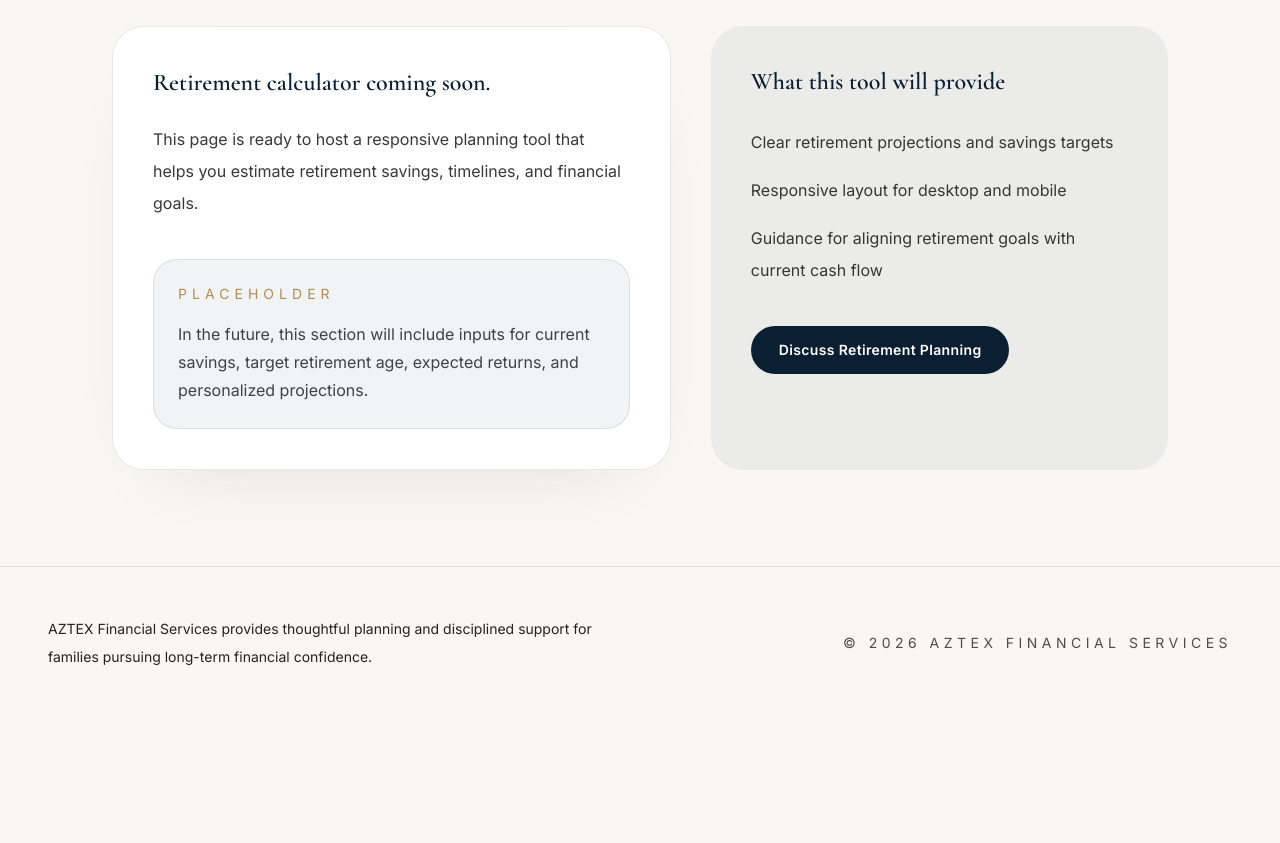
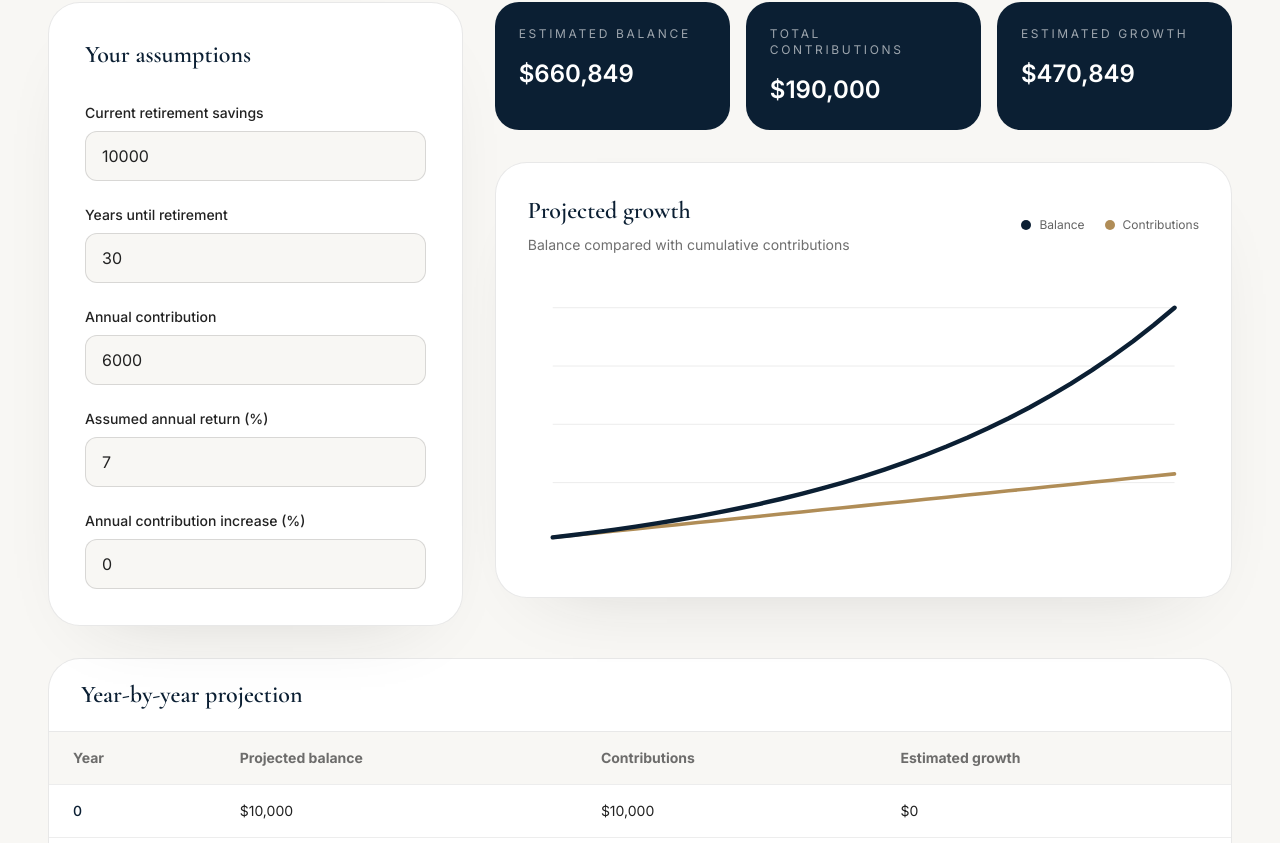
Before and after one commit to kyanlazo23-png/aztex-website, a Next.js app: page /retirement-calculator in a window 1280 px wide. Shown: the part 357-1200 px from the top of the page. Before the commit the page ends 1076 px from the top, so only its background shows below. Built offline with nearby package versions, Linux system fonts and the light colour scheme.

Commit message:
Add interactive retirement calculator and chart

```diff
--- a/app/retirement-calculator/page.tsx
+++ b/app/retirement-calculator/page.tsx
@@ -1,39 +1,182 @@
-import Button from "@/components/Button";
+"use client";
+
+import { useMemo, useState } from "react";
 import SectionTitle from "@/components/SectionTitle";
 
+type Projection = {
+  year: number;
+  balance: number;
+  contributions: number;
+  growth: number;
+};
+
+const money = new Intl.NumberFormat("en-US", {
+  style: "currency",
+  currency: "USD",
+  maximumFractionDigits: 0,
+});
+
+function clamp(value: number, min: number, max: number) {
+  return Math.min(Math.max(value, min), max);
+}
+
 export default function RetirementCalculatorPage() {
+  const [currentBalance, setCurrentBalance] = useState(10000);
+  const [years, setYears] = useState(30);
+  const [annualContribution, setAnnualContribution] = useState(6000);
+  const [annualReturn, setAnnualReturn] = useState(7);
+  const [contributionIncrease, setContributionIncrease] = useState(0);
+
+  const projections = useMemo<Projection[]>(() => {
+    const safeYears = clamp(Math.round(years || 0), 1, 60);
+    const rate = clamp(annualReturn || 0, 0, 20) / 100;
+    const increase = clamp(contributionIncrease || 0, 0, 20) / 100;
+    let balance = Math.max(currentBalance || 0, 0);
+    let contribution = Math.max(annualContribution || 0, 0);
+    let totalContributions = balance;
+
+    const rows: Projection[] = [
+      { year: 0, balance, contributions: totalContributions, growth: 0 },
+    ];
+
+    for (let year = 1; year <= safeYears; year += 1) {
+      const monthlyRate = Math.pow(1 + rate, 1 / 12) - 1;
+      const monthlyContribution = contribution / 12;
+
+      for (let month = 0; month < 12; month += 1) {
+        balance = balance * (1 + monthlyRate) + monthlyContribution;
+      }
+
+      totalContributions += contribution;
+      rows.push({
+        year,
+        balance,
+        contributions: totalContributions,
+        growth: Math.max(balance - totalContributions, 0),
+      });
+      contribution *= 1 + increase;
+    }
+
+    return rows;
+  }, [currentBalance, years, annualContribution, annualReturn, contributionIncrease]);
+
+  const final = projections.at(-1) ?? projections[0];
+  const width = 760;
+  const height = 320;
+  const padding = 28;
+  const maxValue = Math.max(...projections.map((row) => row.balance), 1);
+  const point = (row: Projection) => {
+    const x = padding + (row.year / Math.max(projections.length - 1, 1)) * (width - padding * 2);
+    const y = height - padding - (row.balance / maxValue) * (height - padding * 2);
+    return `${x},${y}`;
+  };
+  const contributionPoint = (row: Projection) => {
+    const x = padding + (row.year / Math.max(projections.length - 1, 1)) * (width - padding * 2);
+    const y = height - padding - (row.contributions / maxValue) * (height - padding * 2);
+    return `${x},${y}`;
+  };
+
+  const fields = [
+    ["Current retirement savings", currentBalance, setCurrentBalance, 0, 10000000, 1000],
+    ["Years until retirement", years, setYears, 1, 60, 1],
+    ["Annual contribution", annualContribution, setAnnualContribution, 0, 500000, 500],
+    ["Assumed annual return (%)", annualReturn, setAnnualReturn, 0, 20, 0.1],
+    ["Annual contribution increase (%)", contributionIncrease, setContributionIncrease, 0, 20, 0.1],
+  ] as const;
+
   return (
-    <section className="mx-auto max-w-6xl px-6 py-24 sm:px-10 lg:px-12">
+    <section className="mx-auto max-w-7xl px-6 py-20 sm:px-10 lg:px-12">
       <SectionTitle
         eyebrow="Retirement Calculator"
-        title="A dedicated space for future retirement planning tools."
-        description="This page is prepared for an interactive calculator that helps clients model long-term savings and retirement readiness."
+        title="See how consistent saving may grow over time."
+        description="Adjust the assumptions below to create a hypothetical retirement projection and separate your contributions from estimated investment growth."
       />
-      <div className="mt-16 grid gap-10 lg:grid-cols-[1.1fr_0.9fr]">
-        <div className="rounded-[2rem] border border-[color:var(--color-charcoal)]/10 bg-white/95 p-10 shadow-[0_30px_80px_-50px_rgba(34,34,34,0.16)]">
-          <h2 className="text-2xl font-semibold text-[color:var(--color-navy)]">
-            Retirement calculator coming soon.
-          </h2>
-          <p className="mt-6 text-base leading-8 text-[color:var(--color-charcoal)]/90">
-            This page is ready to host a responsive planning tool that helps you estimate retirement savings, timelines, and financial goals.
-          </p>
-          <div className="mt-10 space-y-4 rounded-[1.5rem] border border-[color:var(--color-navy)]/10 bg-[color:var(--color-navy)]/5 p-6">
-            <p className="text-sm uppercase tracking-[0.36em] text-[color:var(--color-gold)]">Placeholder</p>
-            <p className="text-base leading-7 text-[color:var(--color-charcoal)]/85">
-              In the future, this section will include inputs for current savings, target retirement age, expected returns, and personalized projections.
-            </p>
+
+      <div className="mt-14 grid gap-8 lg:grid-cols-[0.72fr_1.28fr]">
+        <div className="rounded-[2rem] border border-[color:var(--color-charcoal)]/10 bg-white p-7 shadow-[0_30px_80px_-50px_rgba(34,34,34,0.2)] sm:p-9">
+          <h2 className="text-2xl font-semibold text-[color:var(--color-navy)]">Your assumptions</h2>
+          <div className="mt-8 space-y-6">
+            {fields.map(([label, value, setter, min, max, step]) => (
+              <label key={label} className="block">
+                <span className="mb-2 block text-sm font-medium text-[color:var(--color-charcoal)]">{label}</span>
+                <input
+                  type="number"
+                  value={value}
+                  min={min}
+                  max={max}
+                  step={step}
+                  onChange={(event) => setter(Number(event.target.value))}
+                  className="w-full rounded-xl border border-[color:var(--color-charcoal)]/15 bg-[color:var(--color-white-warm)] px-4 py-3 text-[color:var(--color-charcoal)] outline-none transition focus:border-[color:var(--color-gold)] focus:ring-2 focus:ring-[color:var(--color-gold)]/20"
+                />
+              </label>
+            ))}
           </div>
         </div>
-        <div className="rounded-[2rem] bg-[color:var(--color-navy)]/5 p-10 text-[color:var(--color-charcoal)]">
-          <h3 className="text-2xl font-semibold text-[color:var(--color-navy)]">What this tool will provide</h3>
-          <ul className="mt-7 space-y-4 text-base leading-8 text-[color:var(--color-charcoal)]/90">
-            <li>Clear retirement projections and savings targets</li>
-            <li>Responsive layout for desktop and mobile</li>
-            <li>Guidance for aligning retirement goals with current cash flow</li>
-          </ul>
-          <Button href="/contact" className="mt-10">Discuss Retirement Planning</Button>
+
+        <div className="space-y-8">
+          <div className="grid gap-4 sm:grid-cols-3">
+            {[
+              ["Estimated balance", final.balance],
+              ["Total contributions", final.contributions],
+              ["Estimated growth", final.growth],
+            ].map(([label, value]) => (
+              <div key={label as string} className="rounded-[1.5rem] bg-[color:var(--color-navy)] p-6 text-white">
+                <p className="text-xs uppercase tracking-[0.22em] text-white/60">{label}</p>
+                <p className="mt-4 text-2xl font-semibold text-white">{money.format(value as number)}</p>
+              </div>
+            ))}
+          </div>
+
+          <div className="rounded-[2rem] border border-[color:var(--color-charcoal)]/10 bg-white p-5 shadow-[0_30px_80px_-50px_rgba(34,34,34,0.2)] sm:p-8">
+            <div className="flex flex-wrap items-center justify-between gap-4">
+              <div>
+                <h2 className="text-2xl font-semibold text-[color:var(--color-navy)]">Projected growth</h2>
+                <p className="mt-2 text-sm text-[color:var(--color-charcoal)]/65">Balance compared with cumulative contributions</p>
+              </div>
+              <div className="flex gap-5 text-xs text-[color:var(--color-charcoal)]/70">
+                <span className="flex items-center gap-2"><span className="h-2.5 w-2.5 rounded-full bg-[color:var(--color-navy)]" />Balance</span>
+                <span className="flex items-center gap-2"><span className="h-2.5 w-2.5 rounded-full bg-[color:var(--color-gold)]" />Contributions</span>
+              </div>
+            </div>
+            <div className="mt-7 overflow-x-auto">
+              <svg viewBox={`0 0 ${width} ${height}`} className="min-w-[620px] w-full" role="img" aria-label="Retirement projection chart">
+                {[0.25, 0.5, 0.75, 1].map((ratio) => (
+                  <line key={ratio} x1={padding} x2={width - padding} y1={height - padding - ratio * (height - padding * 2)} y2={height - padding - ratio * (height - padding * 2)} stroke="rgba(34,34,34,0.10)" strokeWidth="1" />
+                ))}
+                <polyline fill="none" stroke="var(--color-gold)" strokeWidth="4" strokeLinecap="round" strokeLinejoin="round" points={projections.map(contributionPoint).join(" ")} />
+                <polyline fill="none" stroke="var(--color-navy)" strokeWidth="5" strokeLinecap="round" strokeLinejoin="round" points={projections.map(point).join(" ")} />
+              </svg>
+            </div>
+          </div>
         </div>
       </div>
+
+      <div className="mt-8 overflow-hidden rounded-[2rem] border border-[color:var(--color-charcoal)]/10 bg-white">
+        <div className="border-b border-[color:var(--color-charcoal)]/10 px-6 py-5 sm:px-8">
+          <h2 className="text-2xl font-semibold text-[color:var(--color-navy)]">Year-by-year projection</h2>
+        </div>
+        <div className="max-h-[480px] overflow-auto">
+          <table className="w-full min-w-[640px] text-left text-sm">
+            <thead className="sticky top-0 bg-[color:var(--color-white-warm)] text-[color:var(--color-charcoal)]/65">
+              <tr><th className="px-6 py-4">Year</th><th className="px-6 py-4">Projected balance</th><th className="px-6 py-4">Contributions</th><th className="px-6 py-4">Estimated growth</th></tr>
+            </thead>
+            <tbody>
+              {projections.map((row) => (
+                <tr key={row.year} className="border-t border-[color:var(--color-charcoal)]/8">
+                  <td className="px-6 py-4 font-medium text-[color:var(--color-navy)]">{row.year}</td>
+                  <td className="px-6 py-4">{money.format(row.balance)}</td>
+                  <td className="px-6 py-4">{money.format(row.contributions)}</td>
+                  <td className="px-6 py-4">{money.format(row.growth)}</td>
+                </tr>
+              ))}
+            </tbody>
+          </table>
+        </div>
+      </div>
+
+      <p className="mt-8 rounded-2xl bg-[color:var(--color-navy)]/5 p-5 text-sm leading-7 text-[color:var(--color-charcoal)]/70">
+        Results are hypothetical estimates based on the assumptions entered. Actual returns, fees, taxes, inflation, and contribution timing can materially change outcomes. This calculator is for educational purposes only and does not provide investment, tax, legal, or retirement-planning advice.
+      </p>
     </section>
   );
 }
```
